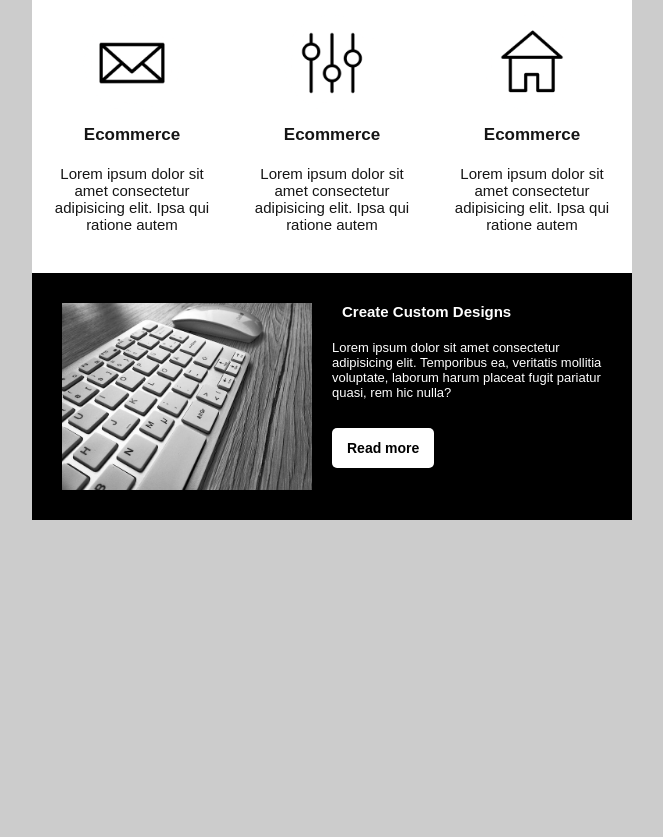
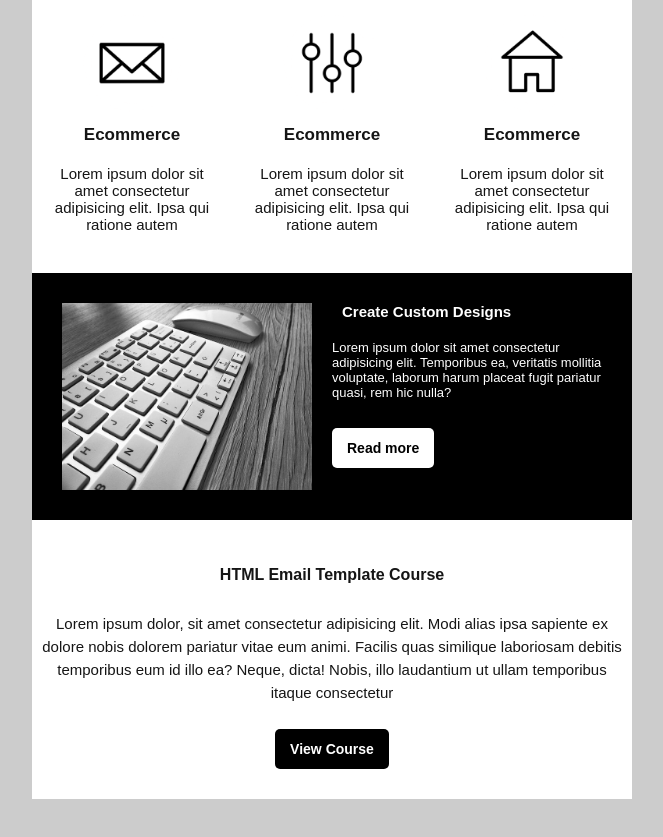
Before and after one commit to JPvenadas/Modern-Email-Template, a plain HTML site: page index.html in a window 1280 px wide. Shown: the part 459-1296 px from the top of the page, without its empty margins (308-971 px from the left). Before the commit the page ends 1039 px from the top, so only its background shows below. Drawn offline with Linux system fonts and the light colour scheme.

Commit message:
single line column section

```diff
--- a/index.html
+++ b/index.html
@@ -83,6 +83,18 @@
 		border-radius: 5px;
 		font-size: 14px;
 		font-weight: bold;
+	}
+	.button-accent{
+		color: rgb(255, 255, 255);
+		text-decoration: none;
+		background-color: rgb(0, 0, 0);
+		padding: 12px 15px;
+		border-radius: 5px;
+		font-size: 14px;
+		font-weight: bold;
+		display: inline-block;
+		margin: 10px 0px 20px;
+
 	}
 </style>
 </head>
@@ -231,7 +243,14 @@
 		</tr>
 
 <!-- TITLE, TEXT & BUTTON -->
-
+		<tr>
+			<td style="padding: 10px; text-align: center">
+				<p style="padding: 20px 0 12px 0; font-size: 16px; font-weight:bold;">HTML Email Template Course</p>
+				<p style="font-size: 15px; line-height: 23px;">Lorem ipsum dolor, sit amet consectetur adipisicing elit. Modi alias ipsa sapiente ex dolore nobis dolorem pariatur vitae eum animi. Facilis quas similique laboriosam debitis temporibus eum id illo ea?
+				Neque, dicta! Nobis, illo laudantium ut ullam temporibus itaque consectetur</p>
+				<a class="button-accent" href="">View Course</a>
+			</td>
+		</tr>
 
 <!-- FOOTER SECTION -->
 
```
